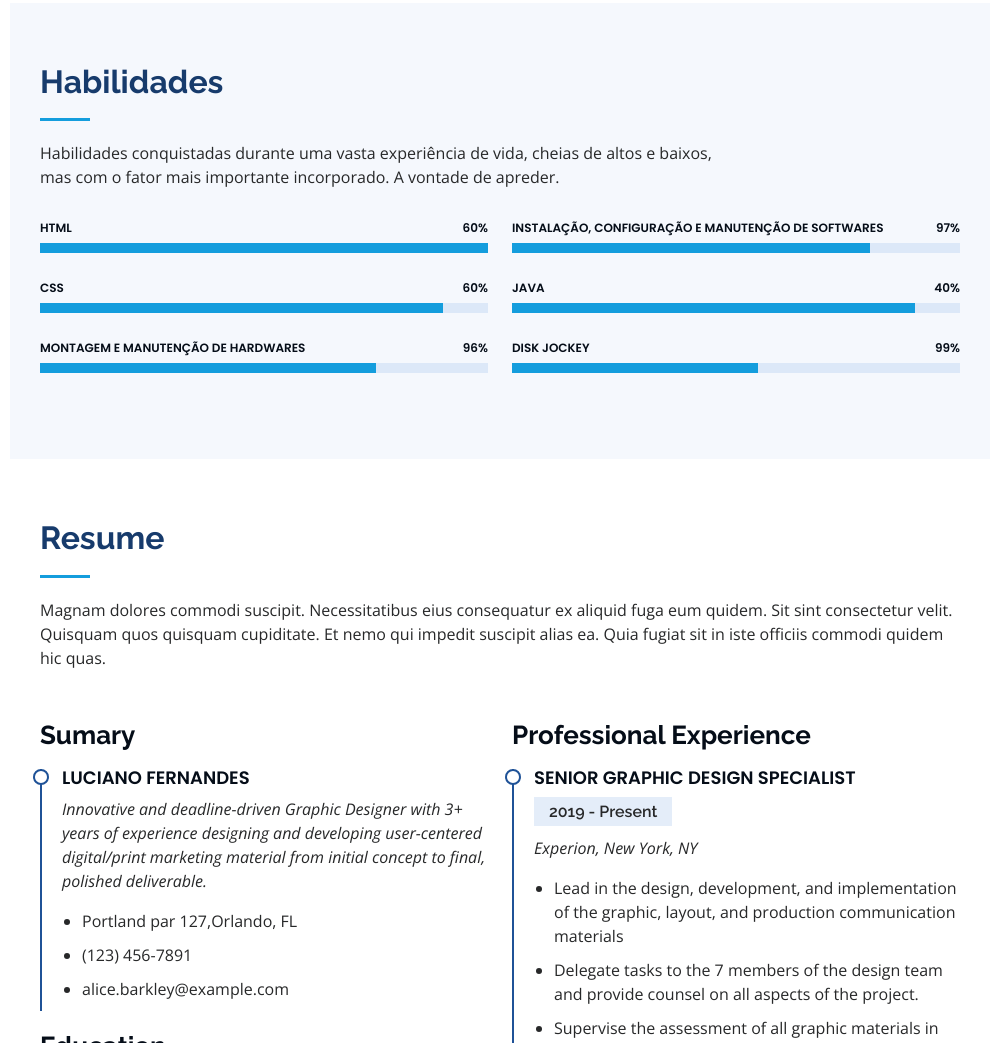
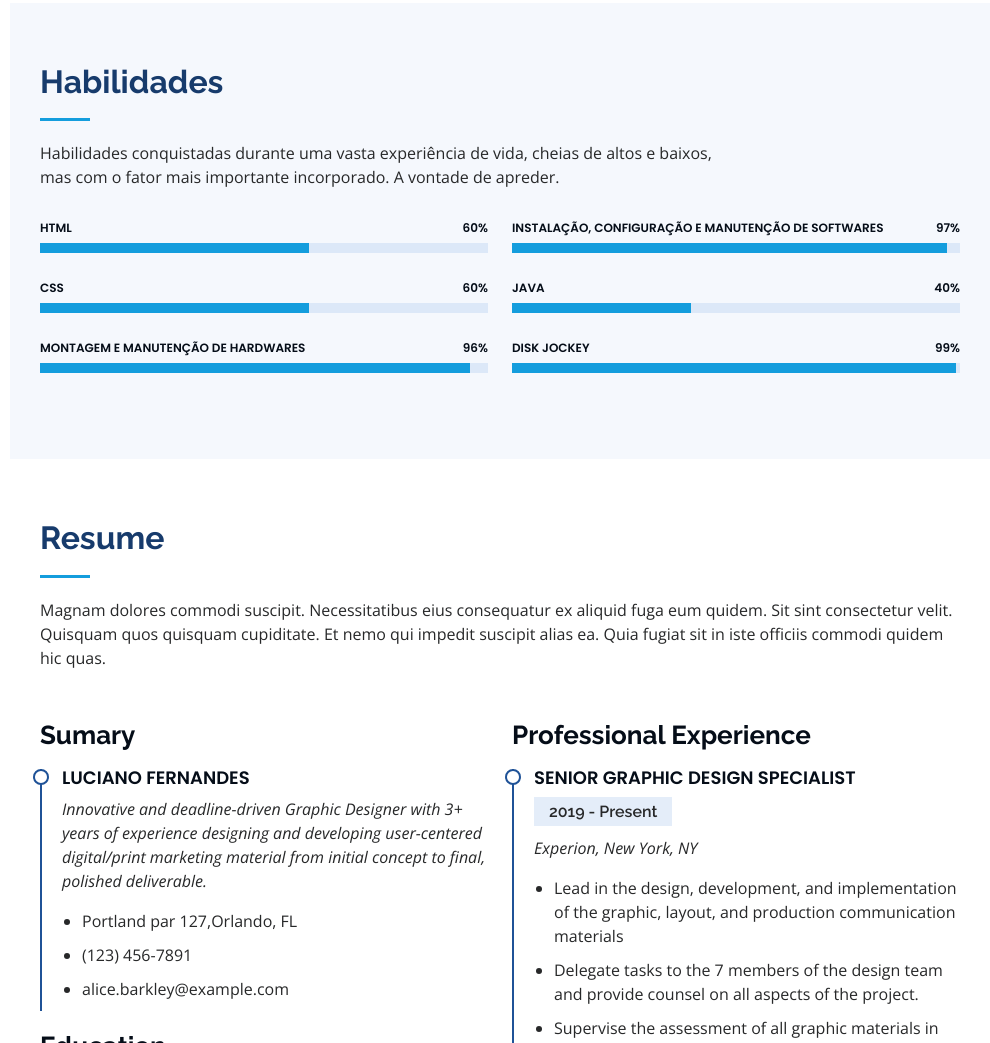
Before and after one commit to lucianofernandesti/Portifolio, a plain HTML site: page index.html in a window 1280 px wide. Shown: the part 1508-2551 px from the top of the page, without its empty margins (290-1280 px from the left). Drawn offline with nearby package versions, Linux system fonts and the light colour scheme.

Commit message:
mudança de barra porcentagem habilidades

```diff
--- a/index.html
+++ b/index.html
@@ -141,21 +141,21 @@
             <div class="progress">
               <span class="skill">HTML <i class="val">60%</i></span>
               <div class="progress-bar-wrap">
-                <div class="progress-bar" role="progressbar" aria-valuenow="100" aria-valuemin="0" aria-valuemax="100"></div>
+                <div class="progress-bar" role="progressbar" aria-valuenow="60" aria-valuemin="0" aria-valuemax="60"></div>
               </div>
             </div>
 
             <div class="progress">
               <span class="skill">CSS <i class="val">60%</i></span>
               <div class="progress-bar-wrap">
-                <div class="progress-bar" role="progressbar" aria-valuenow="90" aria-valuemin="0" aria-valuemax="100"></div>
+                <div class="progress-bar" role="progressbar" aria-valuenow="60" aria-valuemin="0" aria-valuemax="60"></div>
               </div>
             </div>
 
             <div class="progress">
               <span class="skill">Montagem e Manutenção de Hardwares <i class="val">96%</i></span>
               <div class="progress-bar-wrap">
-                <div class="progress-bar" role="progressbar" aria-valuenow="75" aria-valuemin="0" aria-valuemax="100"></div>
+                <div class="progress-bar" role="progressbar" aria-valuenow="96" aria-valuemin="0" aria-valuemax="96"></div>
               </div>
             </div>
 
@@ -166,21 +166,21 @@
             <div class="progress">
               <span class="skill">Instalação, configuração e Manutenção de softwares <i class="val">97%</i></span>
               <div class="progress-bar-wrap">
-                <div class="progress-bar" role="progressbar" aria-valuenow="80" aria-valuemin="0" aria-valuemax="100"></div>
+                <div class="progress-bar" role="progressbar" aria-valuenow="97" aria-valuemin="0" aria-valuemax="97"></div>
               </div>
             </div>
 
             <div class="progress">
               <span class="skill">Java <i class="val">40%</i></span>
               <div class="progress-bar-wrap">
-                <div class="progress-bar" role="progressbar" aria-valuenow="90" aria-valuemin="0" aria-valuemax="100"></div>
+                <div class="progress-bar" role="progressbar" aria-valuenow="40" aria-valuemin="0" aria-valuemax="40"></div>
               </div>
             </div>
 
             <div class="progress">
               <span class="skill">Disk Jockey <i class="val">99%</i></span>
               <div class="progress-bar-wrap">
-                <div class="progress-bar" role="progressbar" aria-valuenow="55" aria-valuemin="0" aria-valuemax="100"></div>
+                <div class="progress-bar" role="progressbar" aria-valuenow="99" aria-valuemin="0" aria-valuemax="99"></div>
               </div>
             </div>
 
```
